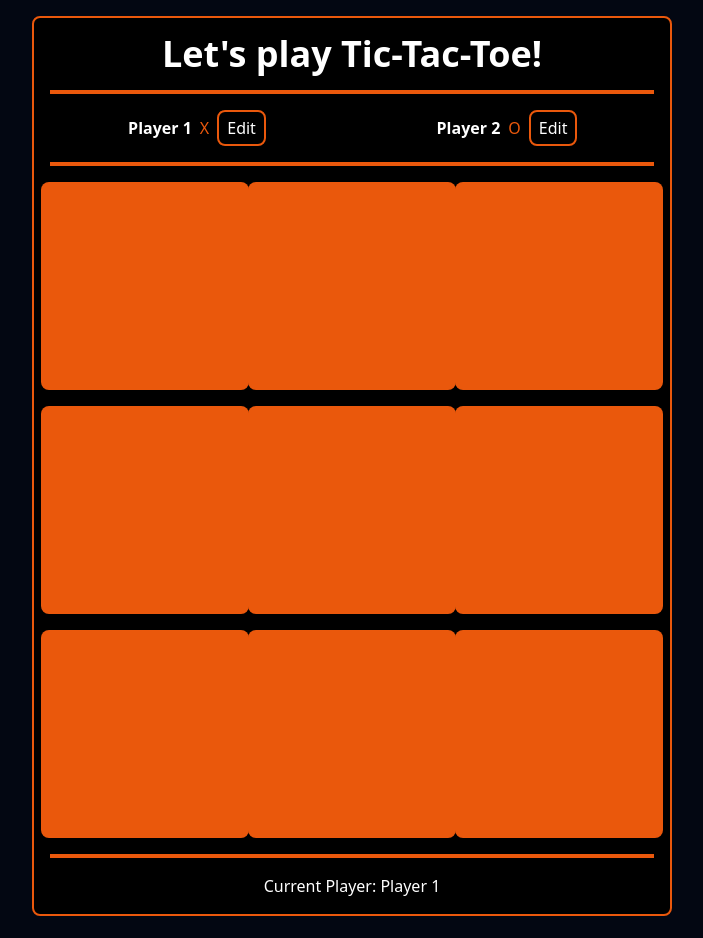
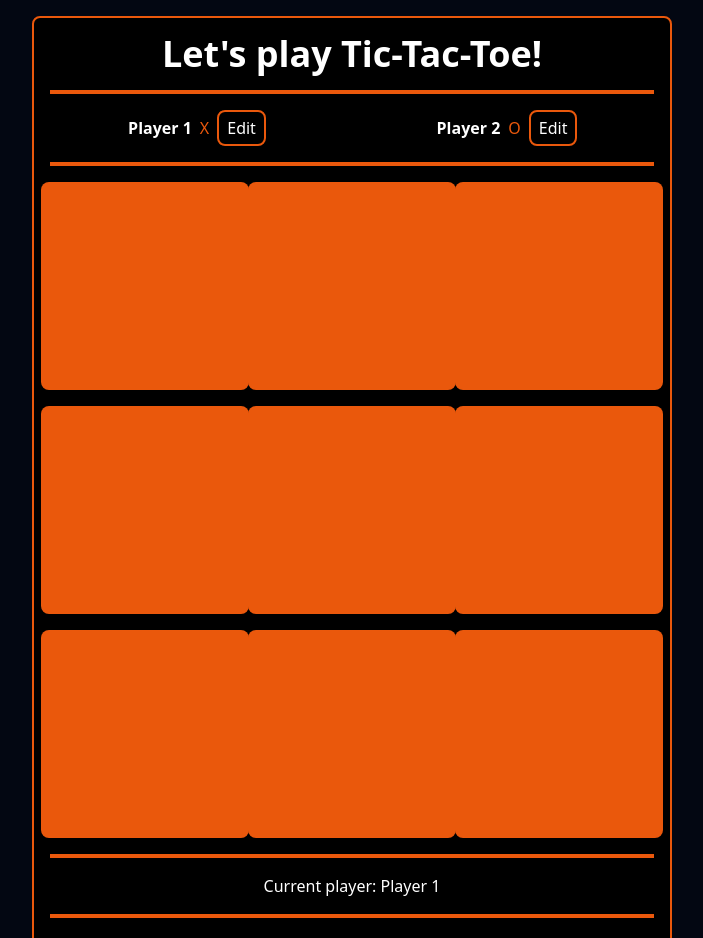
Before and after one commit to pjc1991/tic-tac-toe, a React (Vite) app: page / in a window 1280 px wide. Shown: the top 938 px of the page, without its empty margins (288-991 px from the left). Before the commit the page ends 916 px from the top, so only its background shows below. Built offline with nearby package versions, Linux system fonts and the light colour scheme.

Commit message:
feat : add log feature

```diff
--- a/src/App.jsx
+++ b/src/App.jsx
@@ -1,56 +1,88 @@
 import {useState} from 'react'
 import Player from "./components/Player.jsx";
-import Grid from "./components/Grid.jsx";
+import GameBoard from "./components/GameBoard.jsx";
 
 function App() {
 
     const [player1, setPlayer1] = useState('Player 1');
     const [player2, setPlayer2] = useState('Player 2');
     const [currentPlayer, setCurrentPlayer] = useState(1);
-    const [gameBoard, setGameBoard] = useState(Array(9).fill(null));
+    const [gameLog, setGameLog] = useState([]);
     const [winner, setWinner] = useState(null);
 
-    function handleCheck(index) {
+    function handleCheck(rowIndex, columnIndex) {
+        const log = {
+            player: currentPlayer,
+            move: {
+                row: rowIndex,
+                column: columnIndex
+            }
+        }
+
+        if (gameLog.some((item) => item.move.row === rowIndex && item.move.column === columnIndex)) {
+            return;
+        }
+
         if (winner) {
             return;
         }
 
-        let newGameBoard = [...gameBoard];
+        const newGameLog = [log, ...gameLog];
+        setGameLog(newGameLog);
+        setCurrentPlayer(() => currentPlayer === 1 ? 2 : 1)
 
-        if (newGameBoard[index] === null) {
-            newGameBoard[index] = currentPlayer === 1 ? 'X' : 'O';
-            setGameBoard(newGameBoard);
-            setCurrentPlayer(() => currentPlayer === 1 ? 2 : 1);
+        const newWinner = getWinner(newGameLog);
+
+        if (newWinner) {
+            setWinner(newWinner);
         }
 
-        if (checkWinner(newGameBoard)) {
-            const winnerName = currentPlayer === 1 ? player1 : player2;
-            setWinner(winnerName);
+        if (!newWinner && newGameLog.length === 9) {
+            setWinner(0);
         }
     }
 
-    function checkWinner(newGameBoard) {
-        const winningCombos = [
-            [0, 1, 2],
-            [3, 4, 5],
-            [6, 7, 8],
-            [0, 3, 6],
-            [1, 4, 7],
-            [2, 5, 8],
-            [0, 4, 8],
-            [2, 4, 6]
+    function getWinner(newGameLog){
+        const winningPatterns = [
+            [[0, 0], [0, 1], [0, 2]],
+            [[1, 0], [1, 1], [1, 2]],
+            [[2, 0], [2, 1], [2, 2]],
+            [[0, 0], [1, 0], [2, 0]],
+            [[0, 1], [1, 1], [2, 1]],
+            [[0, 2], [1, 2], [2, 2]],
+            [[0, 0], [1, 1], [2, 2]],
+            [[0, 2], [1, 1], [2, 0]]
         ];
 
-        for (let combo of winningCombos) {
-            const [a, b, c] = combo;
+        for (let i = 0; i < winningPatterns.length; i++) {
+            const pattern = winningPatterns[i];
+            const player = newGameLog.find((log) => {
+                return pattern.some((item) => item[0] === log.move.row && item[1] === log.move.column);
+            });
 
-            if (newGameBoard[a] && newGameBoard[a] === newGameBoard[b] && newGameBoard[a] === newGameBoard[c]) {
-                return newGameBoard[a];
+            if (player) {
+                const isWinner = pattern.every((item) => {
+                    return newGameLog.some((log) => log.move.row === item[0] && log.move.column === item[1] && log.player === player.player);
+                });
+
+                if (isWinner) {
+                    return player.player;
+                }
             }
         }
+    }
 
-        return null;
+    function getPlayerName(player) {
+        switch (player) {
+            case 1:
+                return player1;
+            case 2:
+                return player2;
+            default:
+                return '';
+        }
     }
+
 
     return (
         <>
@@ -61,28 +93,28 @@ function App() {
                 <hr className="border-2 border-orange-600 mt-2"/>
                 <header className="mt-4">
                     <ul className="grid grid-cols-2 gap-4 justify-items-center">
-                       <Player name={player1} symbol="X" onEdit={(name) => setPlayer1(name)}/>
-                       <Player name={player2} symbol="O" onEdit={(name) => setPlayer2(name)}/>
+                        <Player name={player1} symbol="X" onEdit={(name) => setPlayer1(name)}/>
+                        <Player name={player2} symbol="O" onEdit={(name) => setPlayer2(name)}/>
                     </ul>
                 </header>
                 <hr className="border-2 border-orange-600 mt-4"/>
                 <section>
                     <div id="game-board" className="grid grid-cols-3 mt-4 justify-items-center gap-4">
-                        {gameBoard.map((occupied, index) => (
-                            <Grid key={index} occupied={occupied} onChecked={() => handleCheck(index)}/>
-                        ))}
+                        <GameBoard onChecked={handleCheck} gameLog={gameLog}/>
                     </div>
                 </section>
                 <hr className="border-2 border-orange-600 mt-4"/>
                 <section>
                     <h2 className="text-center mt-4">
-                        {winner ? `${winner} wins!` : `Current Player: Player ${currentPlayer}`}
+                        {winner === 0 && 'It is a draw! '}
+                        {(winner && winner !==0) ? `${getPlayerName(winner)} wins!` : null}
+                        {winner === null && `Current player: ${getPlayerName(currentPlayer)}`}
                     </h2>
                     <div className="text-center">
-                        {winner && <button
+                        {winner !== null && <button
                             className="bg-orange-600 border-2 border-black text-white rounded-lg px-2 py-1 mt-4"
                             onClick={() => {
-                                setGameBoard(Array(9).fill(null));
+                                setGameLog([]);
                                 setWinner(null);
                                 setCurrentPlayer(1);
                             }}
@@ -91,6 +123,19 @@ function App() {
                         </button>}
                     </div>
                 </section>
+                <hr className="border-2 border-orange-600 mt-4"/>
+                <section>
+                    <h2 className="text-center mt-4">
+                        Play log
+                    </h2>
+                    <ul className="text-center">
+                        {gameLog.map((log, index) => (
+                            <li key={index}>
+                                {`${getPlayerName(log.player)} moved to ${log.move.row +1}, ${log.move.column +1}`}
+                            </li>
+                        ))}
+                    </ul>
+                </section>
             </main>
         </>
     )
--- /dev/null
+++ b/src/components/GameBoard.jsx
@@ -0,0 +1,26 @@
+const initialGameBoard = [[null, null, null], [null, null, null], [null, null, null]];
+
+export default function GameBoard({gameLog = [], onChecked}) {
+
+    const gameBoard = [...initialGameBoard.map((row) => [...row])];
+
+    gameLog.forEach((log) => {
+        gameBoard[log.move.row][log.move.column] = log.player;
+    });
+
+    return (
+        <>
+            {gameBoard.map((row, rowIndex) =>
+                (row.map((column, columnIndex) =>
+                    (
+            <div key={`${rowIndex}-${columnIndex}`}
+                className="bg-orange-600 h-52 w-52 rounded-lg flex items-center justify-center text-white text-4xl cursor-pointer"
+                onClick={() => onChecked(rowIndex, columnIndex)}>
+                {column === 1 ? 'X' : column === 2 ? 'O' : ''}
+            </div>
+                    )
+                ))
+            )}
+        </>
+    )
+}
--- a/src/components/Grid.jsx
+++ /dev/null
@@ -1,9 +0,0 @@
-export default function Grid({ occupied = null, onChecked}) {
-    return (
-        <div className="bg-orange-600 h-52 w-52 rounded-lg flex items-center justify-center text-white text-4xl cursor-pointer"
-        onClick={() => onChecked()}
-        >
-            {occupied}
-        </div>
-    )
-}
```
